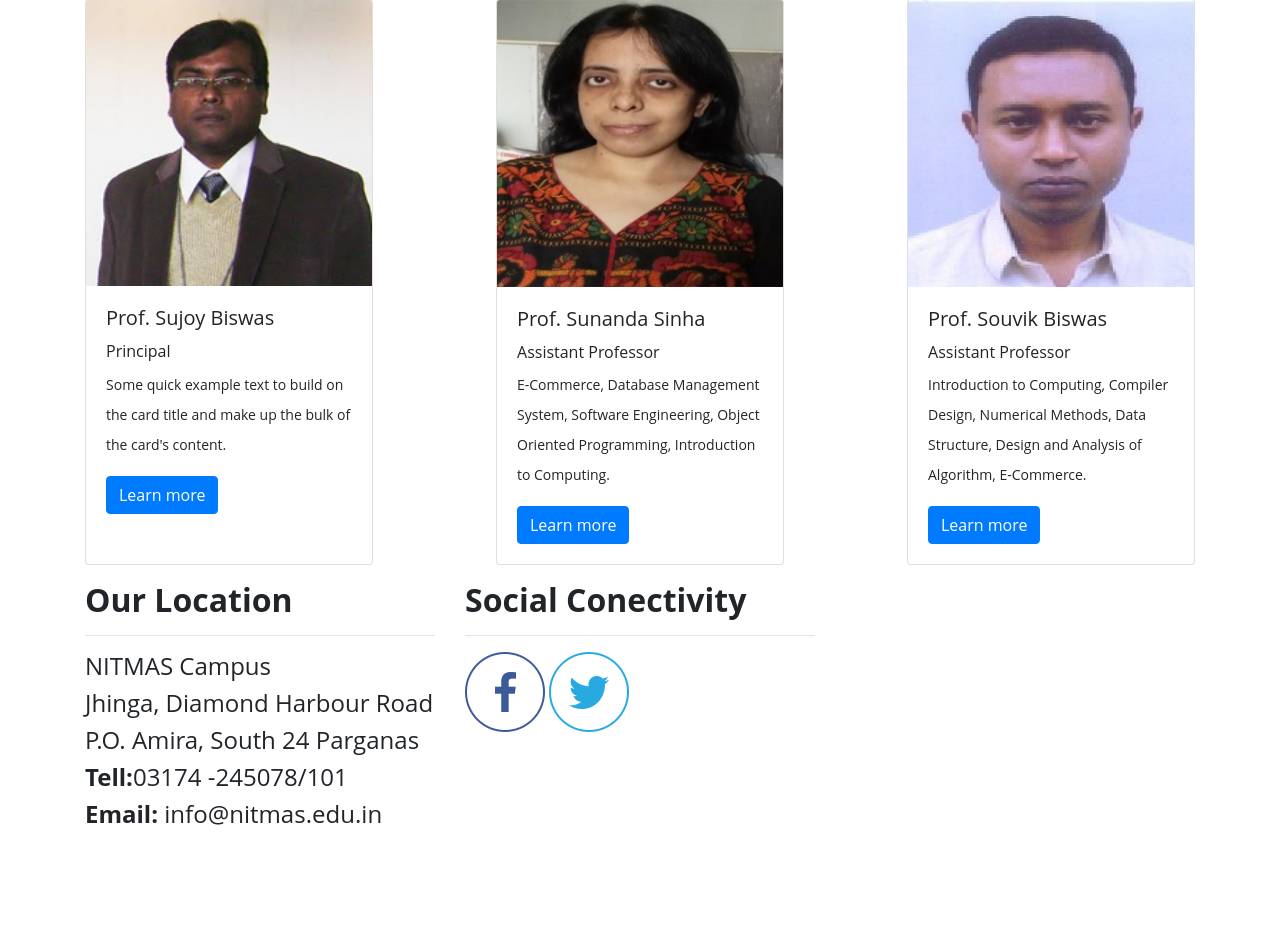
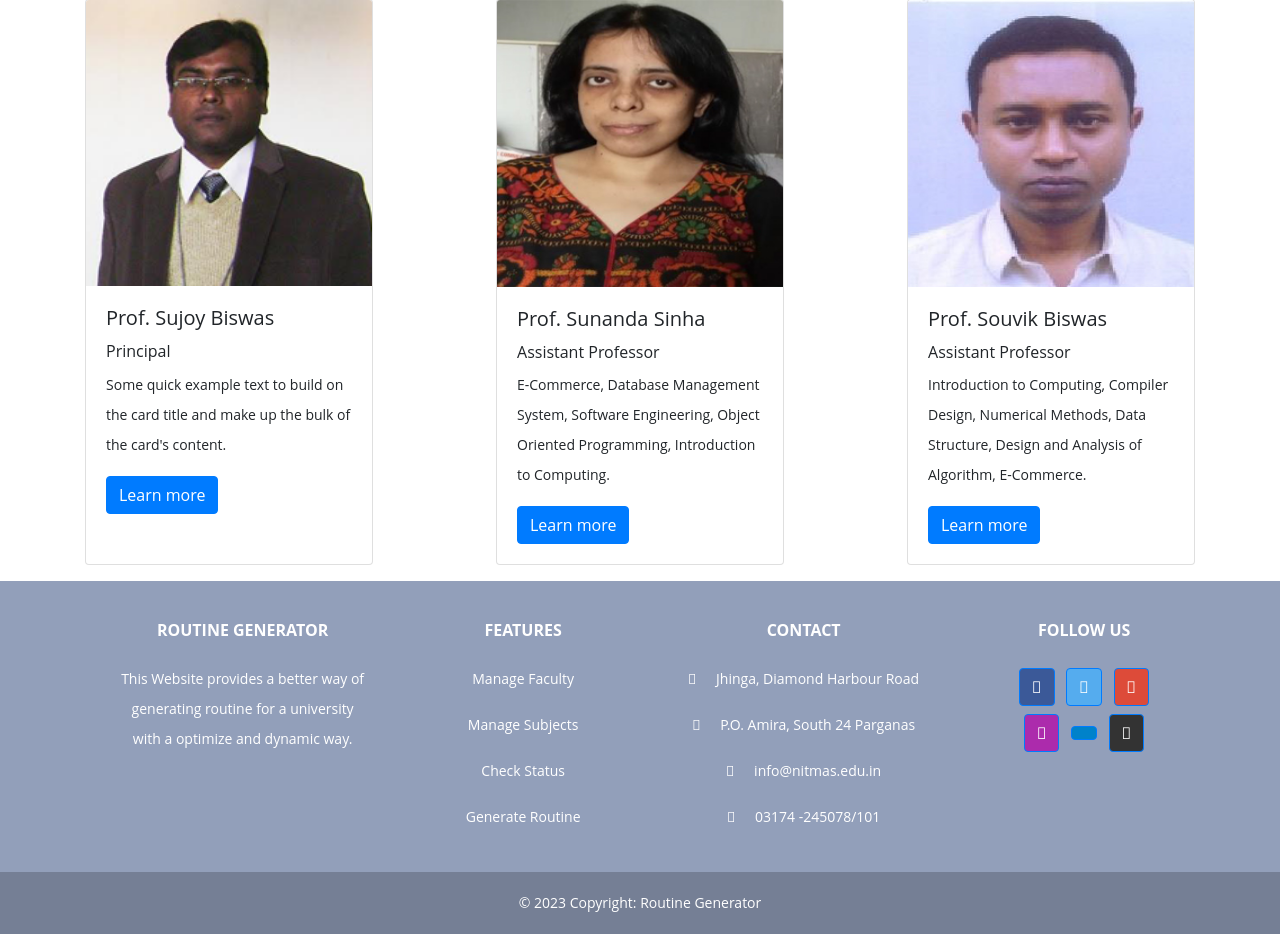
Before and after one commit to Codersfreedom/project, a PHP site: page / in a window 1280 px wide. Shown: the part 750-1684 px from the top of the page. Before the commit the page ends 1575 px from the top, so only its background shows below. Run offline with PHP 8.4, Linux system fonts and the light colour scheme; some libraries are stand-ins or nearby versions.

Commit message:
added footer

```diff
--- a/index.php
+++ b/index.php
@@ -1,18 +1,23 @@
 <!doctype html>
 <html lang="en">
+
 <head>
   <!-- Required meta tags -->
   <meta charset="utf-8">
   <meta name="viewport" content="width=device-width, initial-scale=1, shrink-to-fit=no">
 
   <!-- Bootstrap CSS -->
-    <link rel="stylesheet" href="https://cdn.jsdelivr.net/npm/bootstrap@4.0.0/dist/css/bootstrap.min.css" integrity="sha384-Gn5384xqQ1aoWXA+058RXPxPg6fy4IWvTNh0E263XmFcJlSAwiGgFAW/dAiS6JXm" crossorigin="anonymous">
+  <link rel="stylesheet" href="https://cdn.jsdelivr.net/npm/bootstrap@4.0.0/dist/css/bootstrap.min.css"
+    integrity="sha384-Gn5384xqQ1aoWXA+058RXPxPg6fy4IWvTNh0E263XmFcJlSAwiGgFAW/dAiS6JXm" crossorigin="anonymous">
   <link rel="stylesheet" href="\project\assets\css\style.css">
+  <!-- Font Awesome -->
+  <link rel="stylesheet" href="https://cdnjs.cloudflare.com/ajax/libs/font-awesome/4.7.0/css/font-awesome.min.css">
   <!-- favicon -->
   <link rel="icon" type="image/png" sizes="16x16" href="./assets/images/favicon.png" />
 
   <title>NITMAS-TTMS PROJECT</title>
 </head>
+
 <body>
   <?php include 'partials/_header.php'; ?>
 
@@ -28,19 +33,22 @@
     </ol>
     <div class="carousel-inner">
       <div class="carousel-item active">
-        <img class="d-block w-100" style="width:2400px; height: 600px; " src="assets/img/Nitmas_banner.jpg" alt="First slide">
+        <img class="d-block w-100" style="width:2400px; height: 600px; " src="assets/img/Nitmas_banner.jpg"
+          alt="First slide">
       </div>
       <div class="carousel-item">
-        <img class="d-block w-100" style="width:2400px; height: 600px; " src="assets/img/Banner2.jpg" alt="Second slide">
+        <img class="d-block w-100" style="width:2400px; height: 600px; " src="assets/img/Banner2.jpg"
+          alt="Second slide">
       </div>
       <div class="carousel-item">
-        <img class="d-block w-100"  style="width:2400px; height: 600px; "src="assets/img/Banner3.jpg" alt="Third slide">
+        <img class="d-block w-100" style="width:2400px; height: 600px; " src="assets/img/Banner3.jpg" alt="Third slide">
       </div>
       <div class="carousel-item">
-        <img class="d-block w-100"  style="width:2400px; height: 600px; "src="assets/img/Library.jpg" alt="Third slide">
+        <img class="d-block w-100" style="width:2400px; height: 600px; " src="assets/img/Library.jpg" alt="Third slide">
       </div>
       <div class="carousel-item">
-        <img class="d-block w-100"  style="width:2400px; height: 600px; "src="assets/img/language_Laboratory.jpg" alt="Third slide">
+        <img class="d-block w-100" style="width:2400px; height: 600px; " src="assets/img/language_Laboratory.jpg"
+          alt="Third slide">
       </div>
     </div>
     <a class="carousel-control-prev" href="#carouselExampleIndicators" role="button" data-slide="prev">
@@ -54,7 +62,7 @@
   </div>
 
   <!-- Faculty section -->
-<h2 class ="text-center my-3">Our Faculty</h2>
+  <h2 class="text-center my-3">Our Faculty</h2>
   <hr>
   <div class="container d-flex flex-wrap justify-content-between my-3">
 
@@ -63,27 +71,32 @@
       <div class="card-body">
         <h5 class="card-title">Prof. Sujoy Biswas</h5>
         <h6>Principal</h6>
-    <p class="card-text" >Some quick example text to build on the card title and make up the bulk of the card's content.</p>
-    <a href="#" class="btn btn-primary">Learn more</a>
-  </div>
-</div>
-
-<div class="card"  style="width: 18rem;">
-  <img class="card-img-top" style="width:286.4px; height: 286.4px; " src="assets\img\faculty\SS.jpg" alt="Card image cap">
-  <div class="card-body">
-    <h5 class="card-title">Prof. Sunanda Sinha</h5>
-    <h6>Assistant Professor</h6>
-    <p class="card-text">E-Commerce, Database Management System, Software Engineering, Object Oriented Programming, Introduction to Computing.</p>
+        <p class="card-text">Some quick example text to build on the card title and make up the bulk of the card's
+          content.</p>
         <a href="#" class="btn btn-primary">Learn more</a>
       </div>
     </div>
 
     <div class="card" style="width: 18rem;">
-  <img class="card-img-top " style="width:286.4px; height: 286.4px; " src="assets\img\faculty\SB.jpg" alt="Card image cap">
+      <img class="card-img-top" style="width:286.4px; height: 286.4px; " src="assets\img\faculty\SS.jpg"
+        alt="Card image cap">
+      <div class="card-body">
+        <h5 class="card-title">Prof. Sunanda Sinha</h5>
+        <h6>Assistant Professor</h6>
+        <p class="card-text">E-Commerce, Database Management System, Software Engineering, Object Oriented Programming,
+          Introduction to Computing.</p>
+        <a href="#" class="btn btn-primary">Learn more</a>
+      </div>
+    </div>
+
+    <div class="card" style="width: 18rem;">
+      <img class="card-img-top " style="width:286.4px; height: 286.4px; " src="assets\img\faculty\SB.jpg"
+        alt="Card image cap">
       <div class="card-body">
         <h5 class="card-title">Prof. Souvik Biswas</h5>
         <h6>Assistant Professor</h6>
-    <p class="card-text">Introduction to Computing, Compiler Design, Numerical Methods, Data Structure, Design and Analysis of Algorithm, E-Commerce.</p>
+        <p class="card-text">Introduction to Computing, Compiler Design, Numerical Methods, Data Structure, Design and
+          Analysis of Algorithm, E-Commerce.</p>
         <a href="#" class="btn btn-primary">Learn more</a>
       </div>
     </div>
@@ -105,7 +118,7 @@
 
   <!-- Contact section -->
 
-<div class="container">
+  <!-- <div class="container">
     <div class="row set-row-pad">
         <div class="col-lg-4 col-md-4 col-sm-4   col-lg-offset-1 col-md-offset-1 col-sm-offset-1 "
              data-scroll-reveal="enter from the bottom after 0.4s">
@@ -130,14 +143,114 @@
             <hr/>
             <div>
                 <a href="#"> <img src="assets/img/Social/facebook.png" alt=""/> </a>
-                <!-- <a href="#"> <img src="assets/img/Social/google-plus.png" alt=""/></a> -->
-                <a href="#"> <img src="assets/img/Social/twitter.png" alt=""/></a>
+                 <a href="#"> <img src="assets/img/Social/google-plus.png" alt=""/></a> -->
+  <!-- <a href="#"> <img src="assets/img/Social/twitter.png" alt=""/></a>
             </div>
         </div>
 
 
     </div>
+</div>  -->
+
+
+  <!-- Footer -->
+  <footer class="text-center text-lg-start text-white" style="background-color: #929fba">
+    <!-- Grid container -->
+    <div class="container p-4 pb-0">
+      <!-- Section: Links -->
+      <section class="">
+        <!--Grid row-->
+        <div class="row">
+          <!-- Grid column -->
+          <div class="col-md-3 col-lg-3 col-xl-3 mx-auto mt-3">
+            <h6 class="text-uppercase mb-4 font-weight-bold">
+              Routine Generator
+            </h6>
+            <p>
+              This Website provides a better way of generating routine for a
+              university with a optimize and dynamic way.
+            </p>
           </div>
+          <!-- Grid column -->
+
+          <hr class="w-100 clearfix d-md-none" />
+
+          <!-- Grid column -->
+          <div class="col-md-2 col-lg-2 col-xl-2 mx-auto mt-3">
+            <h6 class="text-uppercase mb-4 font-weight-bold">Features</h6>
+            <p>
+              <a class="text-white">Manage Faculty</a>
+            </p>
+            <p>
+              <a class="text-white">Manage Subjects</a>
+            </p>
+            <p>
+              <a class="text-white">Check Status</a>
+            </p>
+            <p>
+              <a class="text-white">Generate Routine</a>
+            </p>
+          </div>
+          <!-- Grid column -->
+
+          <hr class="w-100 clearfix d-md-none" />
+
+          <!-- Grid column -->
+          <hr class="w-100 clearfix d-md-none" />
+
+          <!-- Grid column -->
+          <div class="col-md-4 col-lg-3 col-xl-3 mx-auto mt-3">
+            <h6 class="text-uppercase mb-4 font-weight-bold">Contact</h6>
+            <p><i class="fas fa-home mr-3"></i> Jhinga, Diamond Harbour Road</p>
+            <p><i class="fas fa-envelope mr-3"></i> P.O. Amira, South 24 Parganas</p>
+            <p><i class="fas fa-phone mr-3"></i> info@nitmas.edu.in</p>
+            <p><i class="fas fa-print mr-3"></i> 03174 -245078/101</p>
+          </div>
+          <!-- Grid column -->
+
+          <!-- Grid column -->
+          <div class="col-md-3 col-lg-2 col-xl-2 mx-auto mt-3">
+            <h6 class="text-uppercase mb-4 font-weight-bold">Follow us</h6>
+
+            <!-- Facebook -->
+            <a class="btn btn-primary btn-floating m-1" style="background-color: #3b5998" href="#!" role="button"><i
+                class="fab fa-facebook-f"></i></a>
+
+            <!-- Twitter -->
+            <a class="btn btn-primary btn-floating m-1" style="background-color: #55acee" href="#!" role="button"><i
+                class="fab fa-twitter"></i></a>
+
+            <!-- Google -->
+            <a class="btn btn-primary btn-floating m-1" style="background-color: #dd4b39" href="#!" role="button"><i
+                class="fab fa-google"></i></a>
+
+            <!-- Instagram -->
+            <a class="btn btn-primary btn-floating m-1" style="background-color: #ac2bac" href="#!" role="button"><i
+                class="fab fa-instagram"></i></a>
+
+            <!-- Linkedin -->
+            <a class="btn btn-primary btn-floating m-1" style="background-color: #0082ca" href="#!" role="button"><i
+                class="fab fa-linkedin-in"></i></a>
+            <!-- Github -->
+            <a class="btn btn-primary btn-floating m-1" style="background-color: #333333" href="#!" role="button"><i
+                class="fab fa-github"></i></a>
+          </div>
+        </div>
+        <!--Grid row-->
+      </section>
+      <!-- Section: Links -->
+    </div>
+    <!-- Grid container -->
+
+    <!-- Copyright -->
+    <div class="text-center p-3" style="background-color: rgba(0, 0, 0, 0.2)">
+      © 2023 Copyright:
+      <a class="text-white" href="#">Routine Generator</a>
+    </div>
+    <!-- Copyright -->
+  </footer>
+  <!-- Footer -->
+
 
 
   <!-- CONTACT SECTION END-->
@@ -151,8 +264,15 @@
 
   <!-- Optional JavaScript -->
   <!-- jQuery first, then Popper.js, then Bootstrap JS -->
-    <script src="https://code.jquery.com/jquery-3.2.1.slim.min.js" integrity="sha384-KJ3o2DKtIkvYIK3UENzmM7KCkRr/rE9/Qpg6aAZGJwFDMVNA/GpGFF93hXpG5KkN" crossorigin="anonymous"></script>
-    <script src="https://cdn.jsdelivr.net/npm/popper.js@1.12.9/dist/umd/popper.min.js" integrity="sha384-ApNbgh9B+Y1QKtv3Rn7W3mgPxhU9K/ScQsAP7hUibX39j7fakFPskvXusvfa0b4Q" crossorigin="anonymous"></script>
-    <script src="https://cdn.jsdelivr.net/npm/bootstrap@4.0.0/dist/js/bootstrap.min.js" integrity="sha384-JZR6Spejh4U02d8jOt6vLEHfe/JQGiRRSQQxSfFWpi1MquVdAyjUar5+76PVCmYl" crossorigin="anonymous"></script>
+  <script src="https://code.jquery.com/jquery-3.2.1.slim.min.js"
+    integrity="sha384-KJ3o2DKtIkvYIK3UENzmM7KCkRr/rE9/Qpg6aAZGJwFDMVNA/GpGFF93hXpG5KkN"
+    crossorigin="anonymous"></script>
+  <script src="https://cdn.jsdelivr.net/npm/popper.js@1.12.9/dist/umd/popper.min.js"
+    integrity="sha384-ApNbgh9B+Y1QKtv3Rn7W3mgPxhU9K/ScQsAP7hUibX39j7fakFPskvXusvfa0b4Q"
+    crossorigin="anonymous"></script>
+  <script src="https://cdn.jsdelivr.net/npm/bootstrap@4.0.0/dist/js/bootstrap.min.js"
+    integrity="sha384-JZR6Spejh4U02d8jOt6vLEHfe/JQGiRRSQQxSfFWpi1MquVdAyjUar5+76PVCmYl"
+    crossorigin="anonymous"></script>
 </body>
+
 </html>
```
Lines whose indentation alone changed are shown as unchanged.
